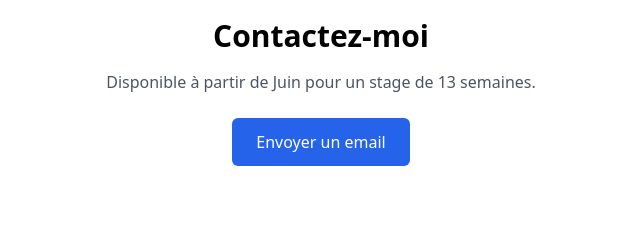
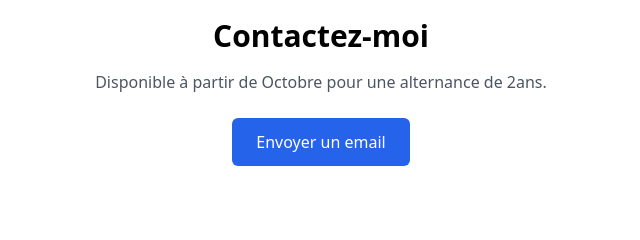
Before and after one commit to gkiThor/portfolio, a website: page index.html in a window 1280 px wide. Shown: the part 4730-4970 px from the top of the page, 319-959 px from the left. Drawn offline with nearby package versions, Linux system fonts and the light colour scheme.

Commit message:
Maj contact

```diff
--- a/index.html
+++ b/index.html
@@ -560,7 +560,7 @@
       <!-- Contact Section -->
       <section id="contact" class="py-20 px-4 bg-white text-center">
         <h1 class="text-3xl font-semibold">Contactez-moi</h1>
-        <p class="mt-4 text-gray-600">Disponible à partir de Juin pour un stage de 13 semaines.</p>
+        <p class="mt-4 text-gray-600">Disponible à partir de Octobre pour une alternance de 2ans.</p>
         <a href="mailto:guillaume@example.com" class="mt-6 inline-block bg-blue-600 text-white py-3 px-6 rounded-md hover:bg-blue-700">Envoyer un email</a>
       </section>
 
```
